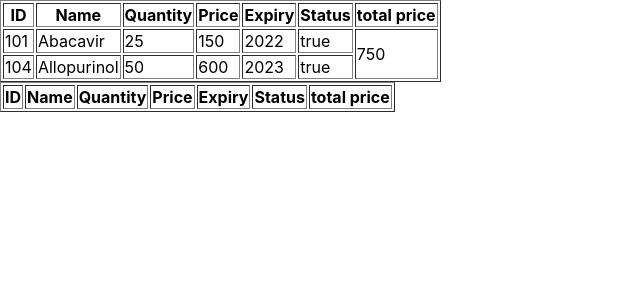
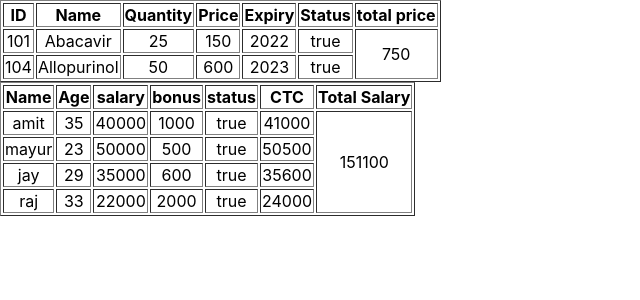
Before and after one commit to rudrabhikadiya3/firstReactApp, a React (Create React App) app: page / in a window 1280 px wide. Shown: the top 300 px of the page, without its empty margins (0-640 px from the left). Built offline with nearby package versions, Linux system fonts and the light colour scheme.

Commit message:
circlet table

```diff
--- a/src/App.js
+++ b/src/App.js
@@ -89,11 +89,15 @@ function App() {
 
   let medicineFilter = medicine.filter((d, i) => d.status === true && d.expiry >= 2022)
   let total_price = medicineFilter.reduce((acc, d, i) => acc + d.price, 0)
+
+  let empFilter = empData.filter((d,i)=> d.status === true);
+  let total_salary = empFilter.reduce((acc,d,i)=> acc + d.salary + d.bonus ,0)
+
+
   return (
-    <div>
+    <div className="App">
       <table border="1">
-
-        <tr >
+        <tr>
           <th>ID</th>
           <th>Name</th>
           <th>Quantity</th>
@@ -102,11 +106,10 @@ function App() {
           <th>Status</th>
           <th>total price</th>
         </tr>
-
-
         {
           medicineFilter.map((v, i) => {
             let { id, name, quantity, price, expiry, status } = v;
+
             return (
               <tr key={i}>
                 <td >{id}</td>
@@ -122,17 +125,35 @@ function App() {
         }
       </table>
       <table border="1">
+        <thead>
+          <tr>
+          <th>Name</th>
+          <th>Age</th>
+          <th>salary</th>
+          <th>bonus</th>
+          <th>status</th>
+          <th>CTC</th>
+          <th>Total Salary</th>
+          </tr>
+        </thead>
+        {
+          empFilter.map((d, i) =>{
+            let {name , age, salary,bonus,status} = d;
+            return(
+              <tr key={i}>
+                <td>{name}</td>
+                <td>{age}</td>
+                <td>{salary}</td>
+                <td>{bonus}</td>
+                <td>{status.toString()}</td>
+                <td>{d.salary + d.bonus}</td>
+                {i === 0 ? <td rowSpan={4}>{total_salary}</td> : null}
+              </tr>
+            )
+          })
+        }
+      </table>
 
-        <tr >
-          <th>ID</th>
-          <th>Name</th>
-          <th>Quantity</th>
-          <th>Price</th>
-          <th>Expiry</th>
-          <th>Status</th>
-          <th>total price</th>
-        </tr>
-      </table>
 
     </div>
 
```
